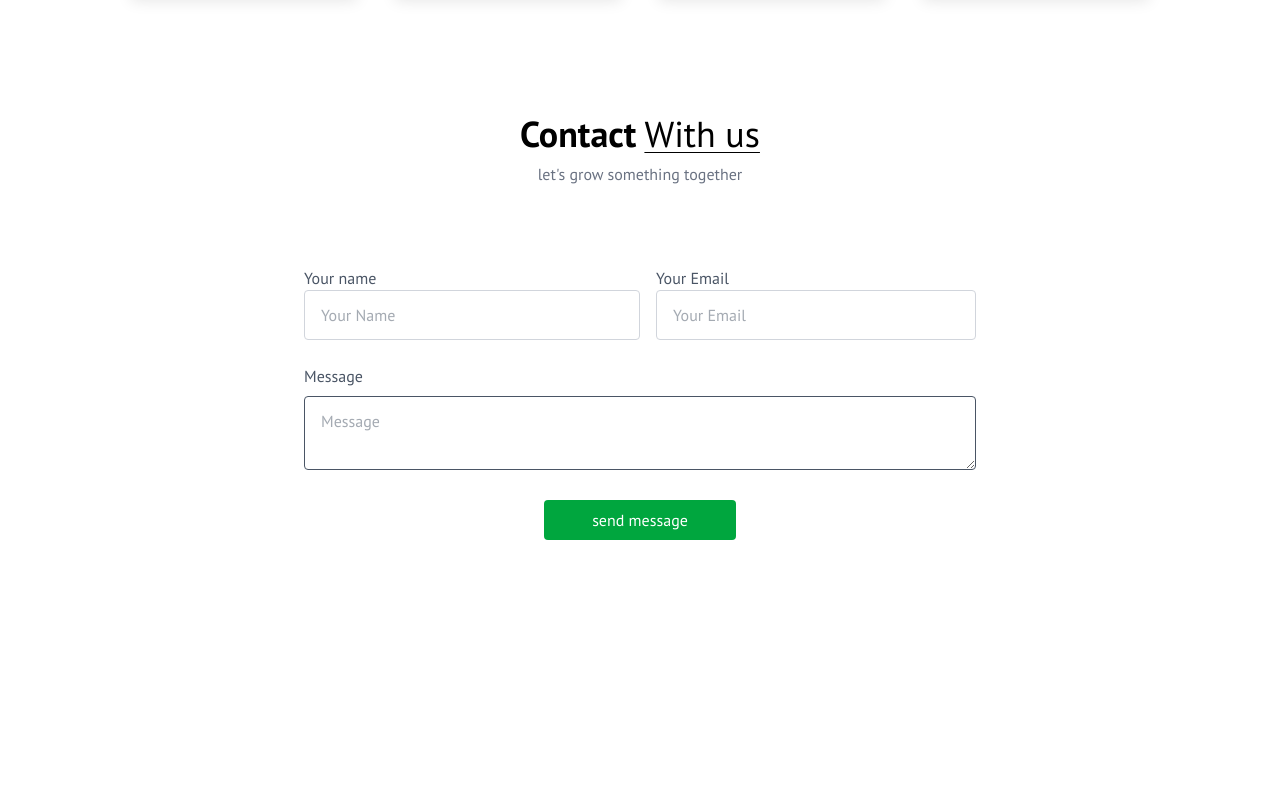
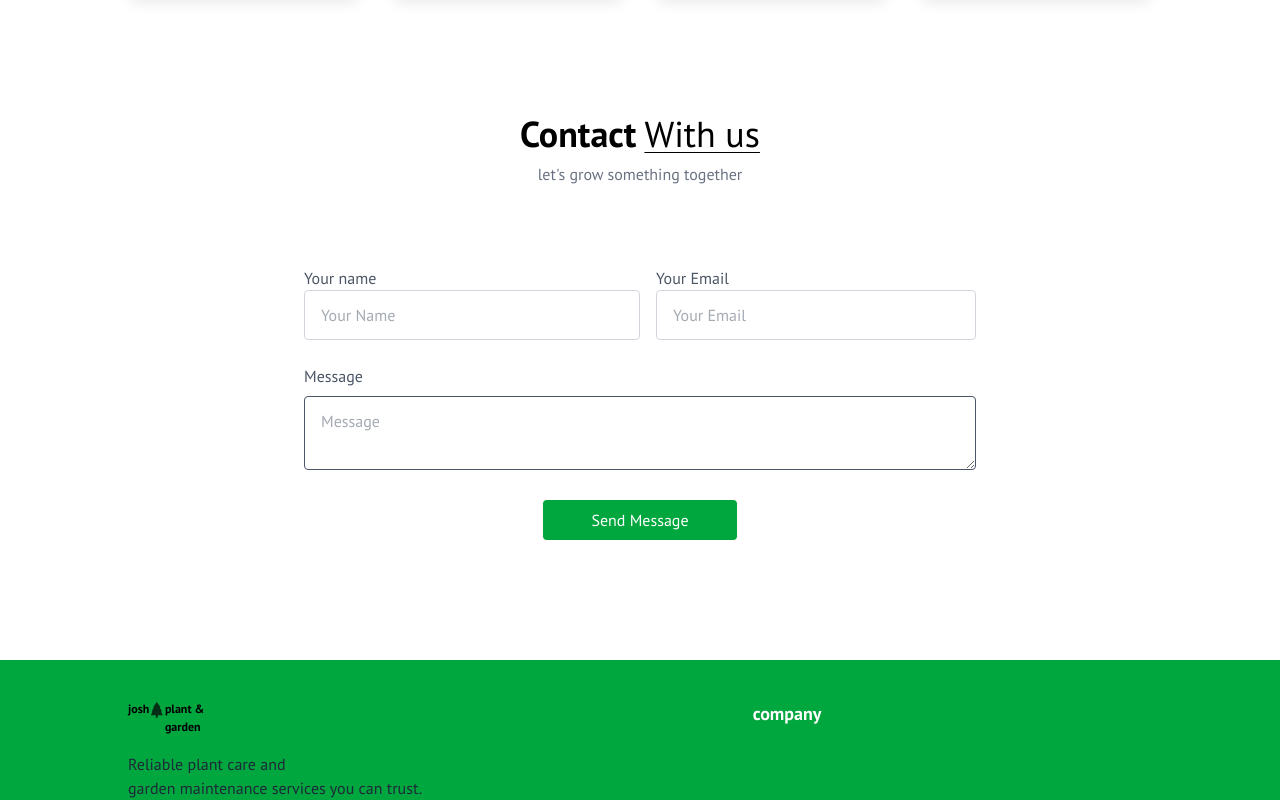
Before and after one commit to akomolafetemitopejoseph/garderner, a React (Vite) app: page / in a window 1280 px wide. Shown: the part 3068-3868 px from the top of the page. Before the commit the page ends 3728 px from the top, so only its background shows below. Built offline with nearby package versions, Linux system fonts and the light colour scheme.

Commit message:
Added footer component

```diff
--- a/src/App.jsx
+++ b/src/App.jsx
@@ -4,6 +4,7 @@ import About from "./Component/About";
 import Project from "./Component/Project";
 import Testimonials from "./Component/Testimonials";
 import Contact from "./Component/Contact";
+import Footer from "./Component/Footer";
 
 const App = () => {
   return (
@@ -13,6 +14,7 @@ const App = () => {
       <Project />
       <Testimonials />
       <Contact />
+      <Footer />
     </div>
   );
 };
--- a/src/Component/Contact.jsx
+++ b/src/Component/Contact.jsx
@@ -5,6 +5,7 @@ const Contact = () => {
 
   const onSubmit = async (event) => {
     event.preventDefault();
+    setResult("Sending...");
     const formData = new FormData(event.target);
     formData.append("access_key", "7f27df02-74a9-4fd0-b1cc-a0d35901123f");
 
@@ -13,9 +14,12 @@ const Contact = () => {
       body: formData,
     });
 
+    setResult("");
+
     const data = await response.json();
+
     setResult(data.success ? "Success!" : "Error");
-    alert("Form Submitted successfully")
+    alert("Form Submitted successfully");
   };
 
   return (
@@ -70,7 +74,7 @@ const Contact = () => {
           ></textarea>
         </div>
         <button className="bg-green-600 text-white py-2 px-12 mb-10 hover:bg-green-500 active:bg-green-600 cursor-pointer rounded-sm">
-          {result ? result : "send message"}
+          {result ? result : "Send Message"}
         </button>
       </form>
     </div>
--- /dev/null
+++ b/src/Component/Footer.jsx
@@ -0,0 +1,40 @@
+import React from "react";
+import { BsFillTreeFill } from "react-icons/bs";
+
+const Footer = () => {
+  return (
+    <div
+      className="pt-10 px-4 md:px-20 lg:px-32 bg-green-600 w-full overflow-hidden"
+      id="footer"
+    >
+      <div className="container mx-auto flex flex-col md:flex-row justify-between items-start">
+        <div>
+          <div className="flex w-full md:w-1/3 mb-8 md:mb-0">
+            <div></div>
+            <p
+              className="text-[12px]
+           font-bold"
+            >
+              josh
+            </p>
+            <BsFillTreeFill className="text-[20px] text-green-950" />
+            <h1 className="text-[12px] font-bold">plant & garden</h1>
+          </div>
+
+          <p className="text-gray-800 mt-4">
+            Reliable plant care and <br /> garden maintenance services you can
+            trust.
+          </p>
+        </div>
+
+        <div>
+            <h3 className="text-white text-lg font-bold mb-4">company</h3>
+        </div>
+        <div></div>
+      </div>
+      <div></div>
+    </div>
+  );
+};
+
+export default Footer;
```
